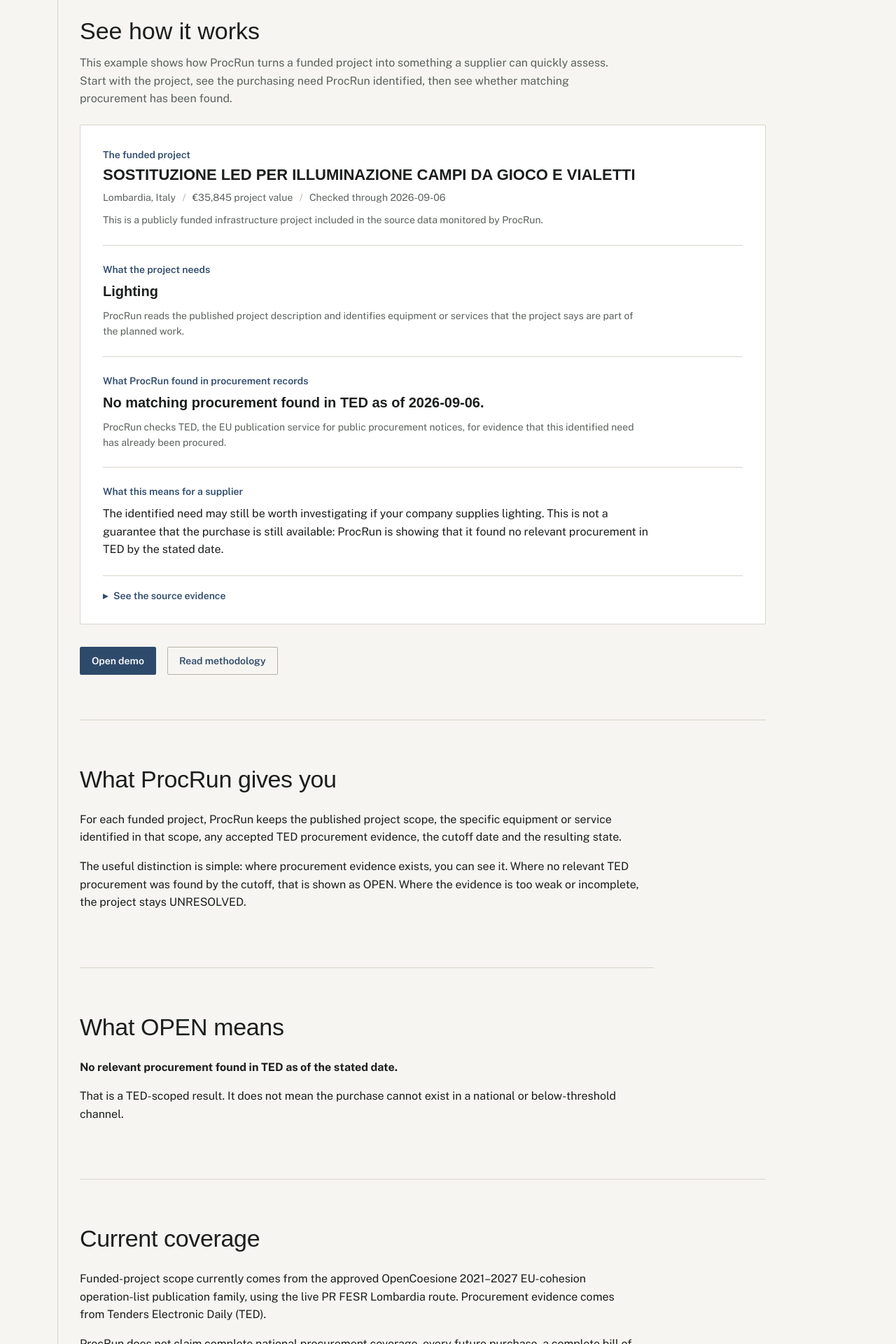
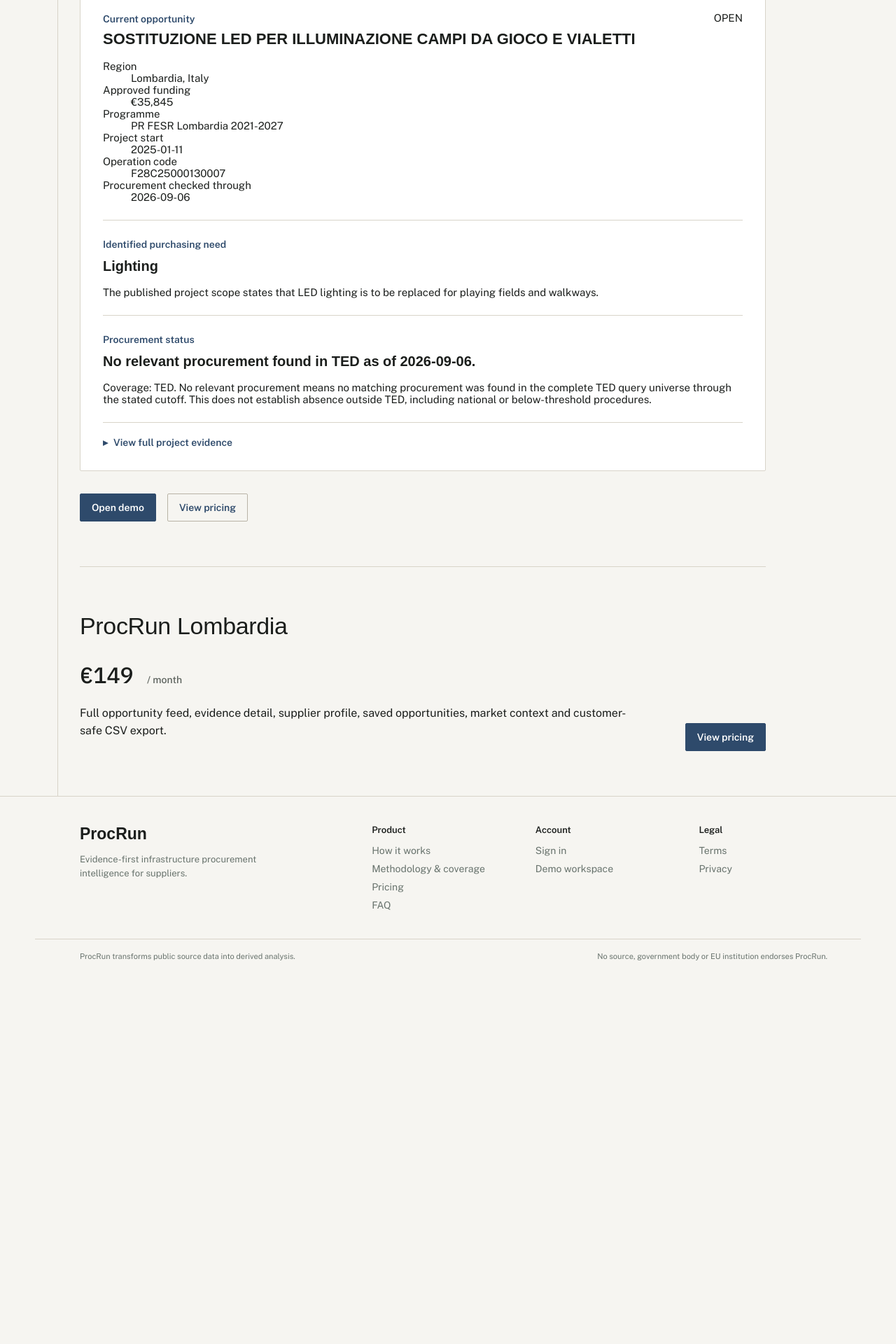
Before and after one commit to martibal/procrun, a Next.js app in the folder web/: page / in a window 1280 px wide. Shown: the part 440-2360 px from the top of the page at 70% size. After the commit the page ends 1838 px from the top, so only its background shows below. Built offline with nearby package versions, Linux system fonts and the light colour scheme; a web font is replaced by a local one.

Commit message:
Rebuild landing example around real project evidence

```diff
--- a/web/app/page.tsx
+++ b/web/app/page.tsx
@@ -12,72 +12,66 @@
         <h1>Find what funded infrastructure projects still need to buy.</h1>
         <p className={styles.intro}>ProcRun helps suppliers find sales opportunities in public infrastructure projects in Lombardia. It shows what each project needs, what has already been procured, and what may still be left to buy — based on published EU funding data and procurement notices in TED.</p>
 
-        <div className={styles.exampleIntro}>
-          <h2>See how it works</h2>
-          <p>This example shows how ProcRun turns a funded project into something a supplier can quickly assess. Start with the project, see the purchasing need ProcRun identified, then see whether matching procurement has been found.</p>
-        </div>
-
-        <article className={styles.record} aria-label="Example ProcRun result">
+        <article className={styles.record} aria-label="Current ProcRun opportunity">
           <div className={styles.recordTop}>
             <div>
-              <p className={styles.guideText}>The funded project</p>
+              <p className={styles.guideText}>Current opportunity</p>
               <h2>{example.projectTitle}</h2>
-              <p className={styles.recordMeta}>{example.geography} <span>/</span> €{(example.valueEur ?? 0).toLocaleString("en-GB")} project value <span>/</span> Checked through {example.cutoffDate}</p>
-              <p className={styles.explain}>This is a publicly funded infrastructure project included in the source data monitored by ProcRun.</p>
             </div>
+            <span className={styles.status}>{example.state}</span>
+          </div>
+
+          <dl className={styles.facts}>
+            <div><dt>Region</dt><dd>{example.geography}</dd></div>
+            <div><dt>Approved funding</dt><dd>€{(example.valueEur ?? 0).toLocaleString("en-GB")}</dd></div>
+            <div><dt>Programme</dt><dd>{example.programme}</dd></div>
+            <div><dt>Project start</dt><dd>{example.projectStart}</dd></div>
+            <div><dt>Operation code</dt><dd>{example.projectId}</dd></div>
+            <div><dt>Procurement checked through</dt><dd>{example.cutoffDate}</dd></div>
+          </dl>
+
+          <div className={styles.resultStep}>
+            <p className={styles.guideText}>Identified purchasing need</p>
+            <p className={styles.resultValue}>{example.component}</p>
+            <p className={styles.projectContext}>The published project scope states that LED lighting is to be replaced for playing fields and walkways.</p>
           </div>
 
           <div className={styles.resultStep}>
-            <p className={styles.guideText}>What the project needs</p>
-            <p className={styles.resultValue}>{example.component}</p>
-            <p className={styles.explain}>ProcRun reads the published project description and identifies equipment or services that the project says are part of the planned work.</p>
-          </div>
-
-          <div className={styles.resultStep}>
-            <p className={styles.guideText}>What ProcRun found in procurement records</p>
-            <p className={styles.resultValue}>No matching procurement found in TED as of {example.cutoffDate}.</p>
-            <p className={styles.explain}>ProcRun checks TED, the EU publication service for public procurement notices, for evidence that this identified need has already been procured.</p>
-          </div>
-
-          <div className={styles.interpretation}>
-            <p className={styles.guideText}>What this means for a supplier</p>
-            <p>The identified need may still be worth investigating if your company supplies {example.component.toLowerCase()}. This is not a guarantee that the purchase is still available: ProcRun is showing that it found no relevant procurement in TED by the stated date.</p>
+            <p className={styles.guideText}>Procurement status</p>
+            <p className={styles.resultValue}>{example.openWording}</p>
+            <p className={styles.coverageNote}>{example.coverageNote}</p>
           </div>
 
           <details className={styles.evidence}>
-            <summary>See the source evidence</summary>
+            <summary>View full project evidence</summary>
             <div className={styles.evidenceBody}>
-              <p className={styles.evidenceHeading}>Why ProcRun identified this need</p>
+              <h3>Published project text</h3>
               <blockquote>“{example.projectEvidence}”</blockquote>
-              <p>This text comes from the published project information used to identify the purchasing need above.</p>
-              <p>Source: OpenCoesione 2021–2027 operation-list publication for PR FESR Lombardia.</p>
+
+              <h3>Why lighting is identified</h3>
+              <p>The source text explicitly refers to replacement of LED lighting for playing fields and walkways. The customer-safe production record classifies this as <code>energy_efficiency:lighting</code>.</p>
+
+              <h3>What was checked in procurement data</h3>
+              <p>{example.openWording}</p>
+              <p>{example.coverageNote}</p>
+
+              <h3>Source</h3>
+              <p>{example.programme}</p>
+              <p>OpenCoesione 2021–2027 beneficiary publication used by the approved Lombardia production route.</p>
+              {example.sourceUrl ? <a className={styles.textLink} href={example.sourceUrl}>Open source publication</a> : null}
+
+              <h3>Production record</h3>
+              <p>Read model: <code>{example.sourceVersion}</code></p>
+              <p>Operation code: <code>{example.projectId}</code></p>
+              <p>Cutoff date: <code>{example.cutoffDate}</code></p>
             </div>
           </details>
         </article>
 
         <div className={styles.actions}>
           <Link className={styles.primaryButton} href="/app">Open demo</Link>
-          <Link className={styles.secondaryButton} href="/methodology">Read methodology</Link>
+          <Link className={styles.secondaryButton} href="/pricing">View pricing</Link>
         </div>
-      </section>
-
-      <section className={styles.textSection}>
-        <h2>What ProcRun gives you</h2>
-        <p>For each funded project, ProcRun keeps the published project scope, the specific equipment or service identified in that scope, any accepted TED procurement evidence, the cutoff date and the resulting state.</p>
-        <p>The useful distinction is simple: where procurement evidence exists, you can see it. Where no relevant TED procurement was found by the cutoff, that is shown as OPEN. Where the evidence is too weak or incomplete, the project stays UNRESOLVED.</p>
-      </section>
-
-      <section className={styles.definitionSection}>
-        <h2>What OPEN means</h2>
-        <p><strong>No relevant procurement found in TED as of the stated date.</strong></p>
-        <p>That is a TED-scoped result. It does not mean the purchase cannot exist in a national or below-threshold channel.</p>
-      </section>
-
-      <section className={styles.textSection}>
-        <h2>Current coverage</h2>
-        <p>Funded-project scope currently comes from the approved OpenCoesione 2021–2027 EU-cohesion operation-list publication family, using the live PR FESR Lombardia route. Procurement evidence comes from Tenders Electronic Daily (TED).</p>
-        <p>ProcRun does not claim complete national procurement coverage, every future purchase, a complete bill of materials, win probability or buyer/contact intelligence.</p>
-        <Link className={styles.textLink} href="/methodology">Methodology and source limits</Link>
       </section>
 
       <section className={styles.priceSection}>
```
